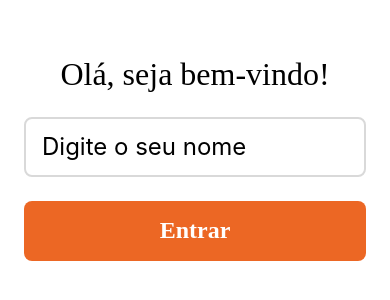
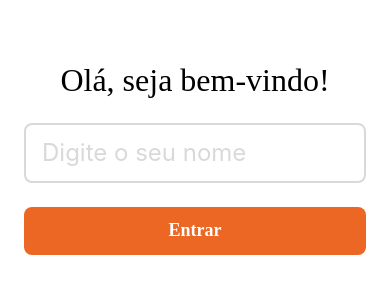
Before and after one commit to ItsJuniorDias/Teddy_challlenger, a React Native app: screen / in a window 390 px wide. Shown: the part 264-564 px from the top of the page. Built offline with nearby package versions, Linux system fonts and the light colour scheme.

Commit message:
chore: adjust button

```diff
--- a/src/components/Button/Button.tsx
+++ b/src/components/Button/Button.tsx
@@ -4,13 +4,14 @@ import { View } from "react-native";
 import { Touchable, Title } from "./styles";
 
 interface ButtonProps {
+  title: string;
   onPress: () => void;
 }
 
-export const Button = ({ onPress }: ButtonProps) => {
+export const Button = ({ title, onPress }: ButtonProps) => {
   return (
     <Touchable testID="touchable_id" onPress={onPress} activeOpacity={0.7}>
-      <Title>Entrar</Title>
+      <Title>{title}</Title>
     </Touchable>
   );
 };
--- a/src/components/Button/styles.ts
+++ b/src/components/Button/styles.ts
@@ -3,7 +3,7 @@ import { theme } from "../../theme/theme";
 
 export const Touchable = styled.TouchableOpacity`
   width: 100%;
-  height: 60px;
+  height: 48px;
   background-color: ${() => theme.colors.primaryButton};
   border-radius: 8px;
   align-items: center;
@@ -13,7 +13,7 @@ export const Touchable = styled.TouchableOpacity`
 
 export const Title = styled.Text`
   font-family: ${() => theme.fonts.bold};
-  font-size: 24px;
+  font-size: 18px;
   color: ${() => theme.colors.white};
   font-weight: 700;
 `;
--- a/src/components/Input/Input.tsx
+++ b/src/components/Input/Input.tsx
@@ -2,6 +2,7 @@ import React from "react";
 import { View } from "react-native";
 
 import { TextInput } from "./styles";
+import { theme } from "../../theme/theme";
 interface InputProps {
   value: string;
   onChange: React.Dispatch<React.SetStateAction<string>>;
@@ -14,6 +15,7 @@ export const Input = ({ value, onChange }: InputProps) => {
       onChangeText={onChange}
       value={value}
       placeholder="Digite o seu nome"
+      placeholderTextColor={theme.colors.grayInput}
     />
   );
 };
--- /dev/null
+++ b/src/components/InputBottomSheet/InputBottomSheet.tsx
@@ -0,0 +1,31 @@
+import React from "react";
+import { View } from "react-native";
+
+import { Container, Input, TextInput } from "./styles";
+import { theme } from "../../theme/theme";
+
+interface InputProps {
+  title: string;
+  textPlaceHolder: string;
+  value: string;
+  onChange: React.Dispatch<React.SetStateAction<string>>;
+}
+
+export const InputBottomSheet = ({
+  title,
+  textPlaceHolder,
+  value,
+  onChange,
+}: InputProps) => {
+  return (
+    <Container>
+      <TextInput>{title}</TextInput>
+      <Input
+        value={value}
+        onChangeText={onChange}
+        placeholder={textPlaceHolder}
+        placeholderTextColor={theme.colors.white}
+      />
+    </Container>
+  );
+};
--- /dev/null
+++ b/src/components/InputBottomSheet/styles.ts
@@ -0,0 +1,26 @@
+import styled from "styled-components/native";
+import { theme } from "../../theme/theme";
+
+export const Container = styled.View`
+  margin-top: 32px;
+`;
+
+export const Input = styled.TextInput`
+  width: 100%;
+  height: 48px;
+  border-color: ${() => theme.colors.white};
+  border-width: 2px;
+  border-radius: 16px;
+  font-size: 16px;
+  padding: 16px;
+  font-weight: 500;
+  color: ${() => theme.colors.white};
+  margin-top: 8px;
+`;
+
+export const TextInput = styled.Text`
+  font-family: ${() => theme.fonts.semiBold};
+  font-size: 14px;
+  color: ${() => theme.colors.white};
+  font-weight: 700;
+`;
--- a/src/components/index.ts
+++ b/src/components/index.ts
@@ -1,3 +1,4 @@
 export { Input } from "./Input/Input";
 export { Button } from "./Button/Button";
 export { Card } from "./Card/Card";
+export { InputBottomSheet } from "./InputBottomSheet/InputBottomSheet";
--- a/src/screens/HomeScreen/HomeScreen.tsx
+++ b/src/screens/HomeScreen/HomeScreen.tsx
@@ -9,8 +9,10 @@ import {
   View,
 } from "react-native";
 import { IconBurger } from "../../assets/icons";
-import { Card } from "../../components";
+import { Button, Card, InputBottomSheet } from "../../components";
 import Icon from "react-native-vector-icons/MaterialIcons";
+import { theme } from "../../theme/theme";
+import axios from "axios";
 
 import {
   Container,
@@ -19,7 +21,7 @@ import {
   Title,
   Content,
   TitleBold,
-  Button,
+  ButtonOutline,
   TextButton,
   ContentButton,
   ContentHeader,
@@ -28,16 +30,40 @@ import {
   ContentModal,
   TitleBottomSheet,
 } from "./styles";
-import { theme } from "../../theme/theme";
-import axios from "axios";
 
 const baseURL = "https://boasorte.teddybackoffice.com.br";
 
 export const HomeScreen = () => {
   const [data, setData] = useState([]);
-
   const [expanded, setExpanded] = useState(false);
   const animation = useRef(new Animated.Value(0)).current;
+
+  const [value, setValue] = useState({
+    name: "",
+    currency: "",
+    companyValue: "",
+  });
+
+  const onChangeName = (item: string) => {
+    setValue((prevState) => ({
+      ...prevState,
+      name: item,
+    }));
+  };
+
+  const onChangeCurrency = (item: string) => {
+    setValue((prevState) => ({
+      ...prevState,
+      currency: item,
+    }));
+  };
+
+  const onChangeCompany = (item: string) => {
+    setValue((prevState) => ({
+      ...prevState,
+      companyValue: item,
+    }));
+  };
 
   const toggleExpand = () => {
     const finalValue = expanded ? 0 : 502; // Final height (collapse or expand)
@@ -127,9 +153,9 @@ export const HomeScreen = () => {
             )}
             ListFooterComponent={
               <ContentButton>
-                <Button onPress={() => toggleExpand()}>
+                <ButtonOutline onPress={() => toggleExpand()}>
                   <TextButton>Criar cliente</TextButton>
-                </Button>
+                </ButtonOutline>
               </ContentButton>
             }
             keyExtractor={(item) => item.id}
@@ -150,6 +176,27 @@ export const HomeScreen = () => {
 
         <ContentModal>
           <TitleBottomSheet>Criar cliente</TitleBottomSheet>
+
+          <InputBottomSheet
+            title="Nome"
+            textPlaceHolder="Digite o nome:"
+            onChange={(item) => onChangeName(item)}
+            value={value.name}
+          />
+          <InputBottomSheet
+            title="Salário"
+            textPlaceHolder="Digite o salário:"
+            onChange={(item) => onChangeCurrency(item)}
+            value={value.currency}
+          />
+          <InputBottomSheet
+            title="Valor da empresa"
+            textPlaceHolder="Digite o valor da empresa:"
+            onChange={(item) => onChangeCompany(item)}
+            value={value.companyValue}
+          />
+
+          <Button title="Criar cliente" onPress={() => toggleExpand()} />
         </ContentModal>
       </Animated.View>
     </>
--- a/src/screens/HomeScreen/styles.ts
+++ b/src/screens/HomeScreen/styles.ts
@@ -57,7 +57,7 @@ export const Content = styled.View`
   padding-right: 24px;
 `;
 
-export const Button = styled.TouchableOpacity`
+export const ButtonOutline = styled.TouchableOpacity`
   width: 100%;
   height: 48px;
   border-width: 2px;
@@ -97,7 +97,7 @@ export const HeaderBottomSheet = styled.View`
 export const ContentModal = styled.View`
   padding-right: 32px;
   padding-left: 32px;
-  background-color: red;
+  /* background-color: red; */
   margin-top: 24px;
 `;
 
--- a/src/screens/WelcomeScreen/WelcomeScreen.tsx
+++ b/src/screens/WelcomeScreen/WelcomeScreen.tsx
@@ -17,7 +17,7 @@ export const WelcomeScreen = () => {
 
       <Input value={text} onChange={onChange} />
 
-      <Button onPress={() => navigation.navigate("Home")} />
+      <Button title="Entrar" onPress={() => navigation.navigate("Home")} />
     </Container>
   );
 };
```
Also changed, not shown: 1 other file (tests, documents, lock files or other folders).
